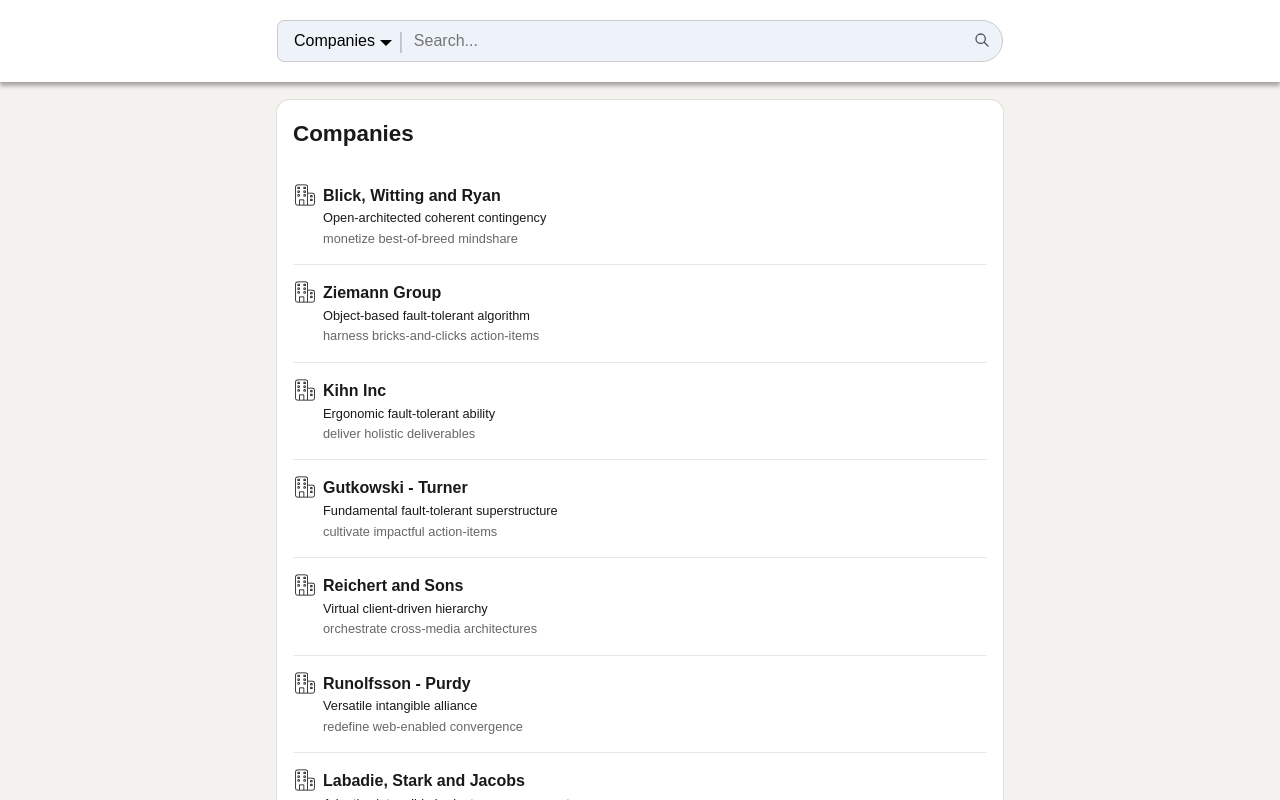
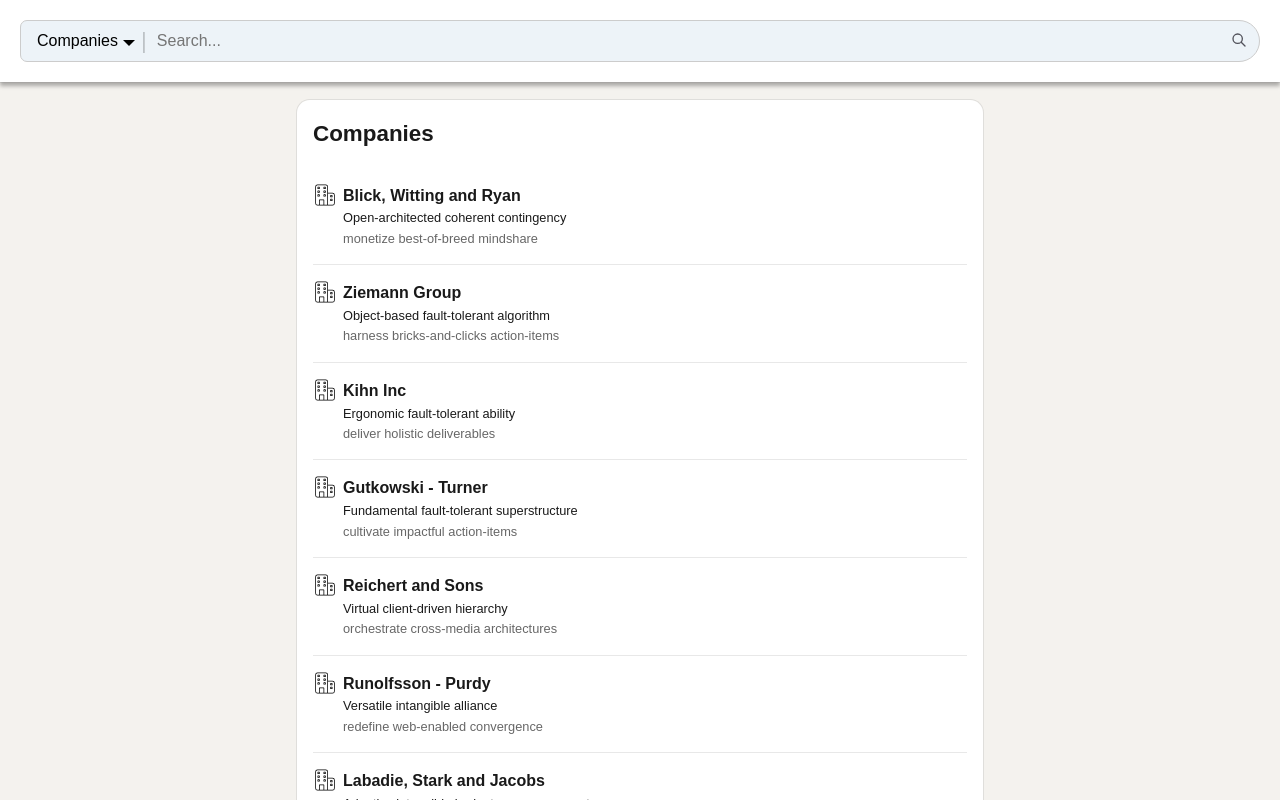
Before and after one commit to ZahraMirali/vue3-search-app, a Vue app: page /companies in a window 1280 px wide. Shown: the top 800 px of the page. Built offline with nearby package versions, Linux system fonts and the light colour scheme.

Commit message:
responsive

```diff
--- a/src/assets/main.css
+++ b/src/assets/main.css
@@ -105,3 +105,16 @@ a:hover {
 }
 
 /*--End: Card Components styles-----------------*/
+
+@media screen and (min-width: 768px) {
+  main {
+    width: 726px;
+    margin: 0 auto;
+  }
+}
+
+@media screen and (max-width: 767px) {
+  main {
+    width: 100%;
+  }
+}
--- a/src/components/SearchBar.vue
+++ b/src/components/SearchBar.vue
@@ -1,6 +1,5 @@
 <template>
   <div class="search-bar">
-    <div class="search-bar-container">
     <div class="search-box-with-category">
       <CustomSelect :options="categories" :value="selectedCategory" @input="onInput" />
       <span class="separator">|</span>
@@ -12,7 +11,6 @@
           </button>
         </div>
       </form>
-      </div>
     </div>
   </div>
 </template>
@@ -61,10 +59,6 @@ function submitSearchForm() {
   background-color: white;
   position: fixed;
   z-index: 3;
-}
-
-.search-bar-container {
-  margin: 0 auto;
 }
 
 .search-box-with-category {
@@ -135,16 +129,4 @@ function submitSearchForm() {
   color: rgba(0, 0, 0, 0.2);
   font-size: 1.4rem;
 }
-
-@media screen and (min-width: 768px) {
-  .search-bar-container {
-    width: 726px;
-  }
-}
-
-@media screen and (max-width: 767px) {
-  .search-bar-container {
-    width: 100%;
-  }
-}
 </style>
--- a/src/views/Home.vue
+++ b/src/views/Home.vue
@@ -3,7 +3,7 @@
   <p>Please use the search bar to find results.</p>
   <div class="grid">
     <router-link v-for="category of categories" :to="`/${category.value}`">
-      <CategoryCard :name="category.label" :description="category.description">
+      <CategoryCard :description="category.description" :name="category.label">
         <template v-slot:icon>
           <component :is="getIconComponent(category.value)" />
         </template>
--- a/src/views/SearchResults.vue
+++ b/src/views/SearchResults.vue
@@ -87,7 +87,7 @@ const getCardComponent = (type) => {
 
 <style scoped>
 .search-results {
-  margin: 0 auto 0.5rem auto;
+  margin-bottom: 0.5rem;
   background-color: var(--color-background);
   box-shadow: var(--elevation-lined);
   -webkit-box-shadow: var(--elevation-lined);
@@ -137,17 +137,4 @@ const getCardComponent = (type) => {
 .search-results a:hover {
   text-decoration: none;
 }
-
-@media screen and (min-width: 768px) {
-  .search-results {
-    width: 726px;
-    margin: 0 auto 0.5rem auto;
-  }
-}
-
-@media screen and (max-width: 767px) {
-  .search-results {
-    width: 100%;
-  }
-}
 </style>
```
Lines whose indentation alone changed are shown as unchanged.
